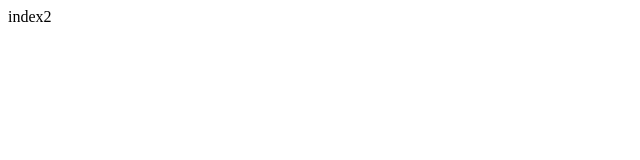
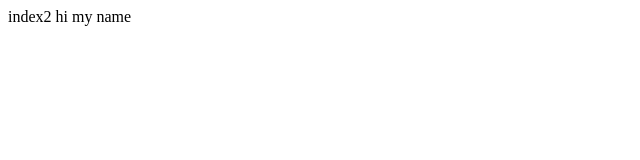
Before and after one commit to booktha/devcamp, a plain HTML site: page day1_html/index2.html in a window 1280 px wide. Shown: the full height of the page, 0-640 px from the left. Drawn offline with Linux system fonts and the light colour scheme.

Commit message:
test edit

```diff
--- a/day1_html/index2.html
+++ b/day1_html/index2.html
@@ -7,5 +7,6 @@
 </head>
 <body>
     index2
+    hi my name
 </body>
 </html>
```
